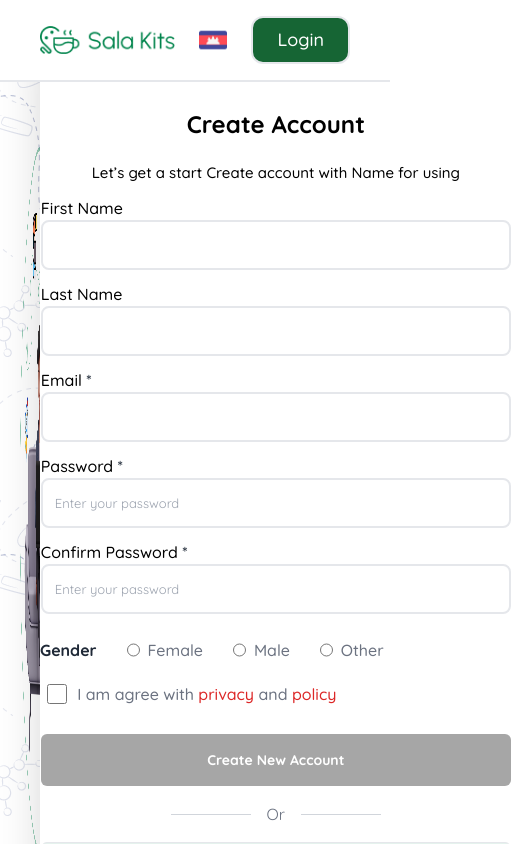
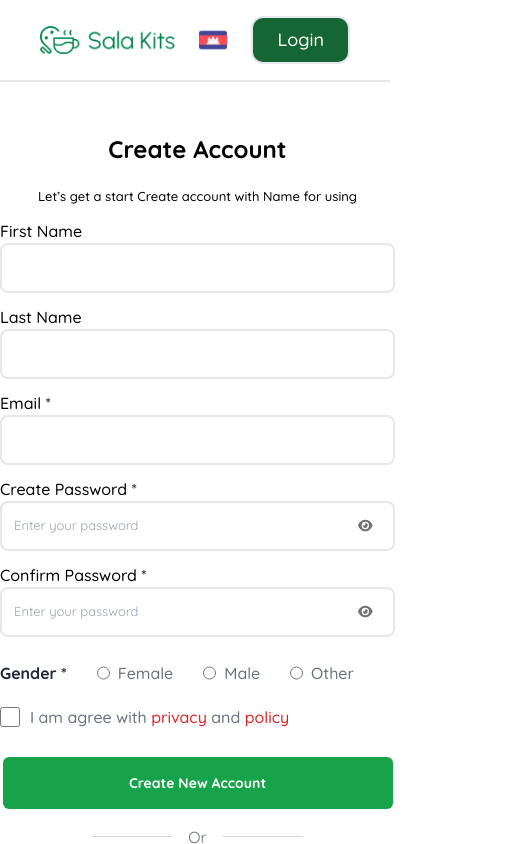
Before and after one commit to vouchheang/certificates, a Next.js app: page /register in a window 390 px wide. Shown: the top 844 px of the page, 512 px wide, since content can reach past the window. Built offline with nearby package versions, Linux system fonts and the light colour scheme.

Commit message:
responsive and check validation form

```diff
--- a/package.json
+++ b/package.json
@@ -9,11 +9,14 @@
     "lint": "next lint"
   },
   "dependencies": {
+    "@fortawesome/free-solid-svg-icons": "^6.6.0",
+    "@fortawesome/react-fontawesome": "^0.2.2",
     "@next/font": "^14.2.5",
     "next": "14.2.5",
     "next-images": "^1.8.5",
     "react": "^18",
-    "react-dom": "^18"
+    "react-dom": "^18",
+    "react-hook-form": "^7.53.0"
   },
   "devDependencies": {
     "@types/node": "^20",
--- a/src/app/about/About.tsx
+++ /dev/null
@@ -1,6 +0,0 @@
-function About(){
-    return(
-        <h1>hello</h1>
-    )
-}
-export default About;
--- a/src/app/register/page.tsx
+++ b/src/app/register/page.tsx
@@ -1,3 +1,5 @@
+"use client";
+
 import Header from "@/components/Header";
 import Image from 'next/image';
 import img from '@/images/Groupimg.png'
@@ -8,47 +10,158 @@ import bgrt from '@/images/BACKGROUNDRIGHTT.png'
 import bgrb from '@/images/BACKGROUNDRIGHTB.png'
 import Footer from "@/components/Footer";
 import ButtonGoogle from "@/components/Buttonicon";
-import Input from "@/components/Input";
+import React ,{Children, useState} from "react";
+import { SubmitHandler, useForm } from "react-hook-form";
+import { FontAwesomeIcon } from "@fortawesome/react-fontawesome";
+import { faCheckCircle,faXmarkCircle } from "@fortawesome/free-solid-svg-icons";
+import { faEyeSlash,faEye } from "@fortawesome/free-solid-svg-icons";
+
+
+interface UserFormInput {
+  first_name: string;
+  last_name: string;
+  email: string;
+  create_password: number;
+  confirm_password: number;
+  gender: string[];
+  agree: boolean;
+
+
+}
 
    function Register(){
+    const [firstName, setFirstName] = useState("");
+    const [lastName, setLastName] = useState("");
+    const [email, setEmail] = useState("");
+    const [createPasswordView, setCreatePasswordView] = useState(false);
+    const [confirmPasswordView, setConfirmPasswordView] = useState(false);
+    const { register, handleSubmit, watch, formState: { errors } } = useForm<UserFormInput>({
+      mode: "onChange"
+    });
+
+    const createPasswordViewVisible = () =>{
+      setCreatePasswordView(!createPasswordView);
+    };
+    const confirmPasswordViewVisible = () =>{
+      setConfirmPasswordView(!confirmPasswordView);
+    };
+
+    const watchField = watch();
+    const isButtonDisabled = Object.values(watchField).some(value => value === '' || value === false);
+    const onSubmit: SubmitHandler<UserFormInput> = async (data) => {
+      console.log(data);
+      try {
+        const response = await fetch('', {
+          method: 'POST',
+          headers: {
+            'Content-Type': 'application/json',
+          },
+          body: JSON.stringify(data),
+        });
+
+        if (response.ok) {
+          const responseData = await response.json();
+          console.log('Form submitted successfully:', responseData);
+          return responseData;
+        } else {
+          console.error('Form submission failed:', response.statusText);
+        }
+      } catch (error) {
+        console.error('An error occurred while submitting the form:', error);
+      }
+      };
+
+
+
     return <>
+        <form onSubmit={handleSubmit(onSubmit)}>
+          <div className="flex box-border">
           < Header />
-        <form action="#">
-          <div className="flex">
-             <div className="flex-1 justify-center flex items-center" style={{backgroundImage: `url(${bglt.src}), url(${bglb.src}), url(${bgrt.src}), url(${bgrb.src})`}}>
-             <Image src={img} alt="image" className="w-[706px] min-h-[706px] ml-[40px]" />
+          <div className="flex-1 max-md:hidden justify-center flex items-center" style={{backgroundImage: `url(${bglt.src}), url(${bglb.src}), url(${bgrt.src}), url(${bgrb.src})`}}>
+             <Image src={img} alt="image" className="w-[50%] min-h-[50%] ml-[40px]" />
           </div>
-          <div className="flex flex-col flex-2 justify-center items-center w-[550px] h-[1000px] bg-white shadow-2xl">
-             <div className="flex-col flex justify-center items-center">
+          <div className="flex flex-col flex-2 justify-center items-center w-[550px] h-[1000px] max-md:w-[755px] bg-white shadow-2xl">
+           <div className="flex-col flex justify-center items-center mt-[3rem]">
               <h1 className="text-[24px] font-semibold">Create Account</h1>
-              <p className="font-medium mt-5 text-[15px]">Let’s get a start Create account with Name for using </p>
+              <p className="font-medium mt-5 text-[13px]">Let’s get a start Create account with Name for using </p>
            </div>
-            <Input type="text" label="First Name" icon="" placeholder="" />
-            <Input type="text" label="Last Name" icon="" placeholder="" />
-            <Input type="email" label="Email" icon="*" placeholder="" />
-            <Input type="password" label="Password" icon="*" placeholder="Enter your password" />
-            <Input type="password" label="Confirm Password" icon="*" placeholder="Enter your password" />
-          <div className="flex flex-row gap-[30px] text-gray-500 items-center mt-5 mr-[8rem]">
-             <h1 className="text-[16px] font-semibold text-gray-800">Gender</h1>
-           <div className="flex items-center gap-2 ">
-                <input type="radio" name="gender" className="min-h-8 border-2 rounded-lg" />
+         <div className="flex flex-col justify-center items-center">
+          <div className="flex flex-col text-[13px]">
+              <label className="mt-3 text-base font-medium">First Name</label>
+              <div className="flex items-center border-2 rounded-lg hover:border-gray-400 min-h-[50px] w-[470px] max-sm:max-w-[395px]">
+              <input type="text" {...register("first_name", {required: true, onChange: (e) => setFirstName(e.target.value), })}
+               className="flex-grow pl-3 pr-3 rounded-lg outline-none" placeholder=""/>
+             {errors.first_name ? (
+              <FontAwesomeIcon icon={faXmarkCircle} className="text-red-600 mr-5 size-4" />
+            ) : firstName && (
+              <FontAwesomeIcon icon={faCheckCircle} className="text-[#60E354] mr-5 size-4" />
+            )}
+          </div>
+          {errors.first_name && <p className="text-red-600 text-[13px] font-medium mt-1">This field is required.</p>}
+          </div>
+
+          <div className="flex flex-col text-[13px]">
+              <label className="mt-3 text-base font-medium">Last Name</label>
+              <div className="flex items-center border-2 rounded-lg hover:border-gray-400 min-h-[50px] w-[470px] max-sm:max-w-[395px]">
+              <input type="text" {...register("last_name", { required: true, onChange: (e) => setLastName(e.target.value), })}
+               className="flex-grow pl-3 pr-3 rounded-lg outline-none" placeholder=""/>
+              {errors.last_name ? (
+                 <FontAwesomeIcon icon={faXmarkCircle} className=" text-red-600 mr-5 size-4" />
+              ) : lastName && (
+                <FontAwesomeIcon icon={faCheckCircle} className="text-[#60E354] mr-5 size-4" />
+              )}
+              </div>
+              {errors.last_name && <p className="text-red-600 text-[13px] font-medium">This field is required.</p>}
+          </div>
+          <div className="flex flex-col text-[13px]">
+              <label className="mt-3 text-base font-medium">Email <span className="text-gray-800">*</span></label>
+              <div className="flex items-center border-2 rounded-lg hover:border-gray-400 min-h-[50px] w-[470px] max-sm:max-w-[395px]">
+              <input type="email" {...register("email", { required: true, pattern: {value: /^[^\s@]+@[^\s@]+\.[^\s@]+$/,message: "Invalid email address"}, onChange: (e) => setEmail(e.target.value)})}
+                className="flex-grow pl-3 pr-3 rounded-lg outline-none" placeholder=""/>
+                {errors.email ?  (
+                  <FontAwesomeIcon icon={faXmarkCircle} className=" text-red-600 mr-5 size-4" />
+              ) : email.match(/^[^\s@]+@[^\s@]+\.[^\s@]+$/) && (
+                <FontAwesomeIcon icon={faCheckCircle} className="text-[#60E354] mr-5 size-4" />
+                  )}
+              </div>
+          </div>
+          <div className="flex flex-col text-[13px]">
+              <label className="mt-3 text-base font-medium">Create Password <span className="text-gray-800">*</span></label>
+              <div className="flex items-center border-2 rounded-lg hover:border-gray-400 min-h-[50px] w-[470px] max-sm:max-w-[395px]">
+               <input type={createPasswordView ? "text" : "password"} {...register("create_password")}
+                className="flex-grow pl-3 pr-3 rounded-lg outline-none " placeholder="Enter your password"/>
+               <FontAwesomeIcon icon={createPasswordView ? faEyeSlash :faEye} className=" text-[#717171] mr-5" onClick={createPasswordViewVisible} />
+              </div>
+          </div>
+          <div className="flex flex-col text-[13px]">
+              <label className="mt-3 text-base font-medium">Confirm Password <span className="text-gray-800">*</span></label>
+              <div className="flex items-center border-2 rounded-lg hover:border-gray-400 min-h-[50px] w-[470px] max-sm:max-w-[395px]">
+               <input type={confirmPasswordView ? "text" : "password"} {...register("confirm_password")}
+                className ="flex-grow pl-3 pr-3 rounded-lg outline-none " placeholder="Enter your password"/>
+               <FontAwesomeIcon icon={ confirmPasswordView ? faEyeSlash :faEye} className=" text-[#717171] mr-5" onClick={confirmPasswordViewVisible}  />
+              </div>
+          </div>
+          <div className="flex flex-row gap-[30px] max-sm:mr-auto text-gray-500 items-center mt-5 mr-[7.5rem]">
+             <h1 className="text-[16px] font-semibold text-gray-800">Gender <span className="text-gray-800">*</span></h1>
+          <div className="flex items-center gap-2">
+              <input type="radio" value="Femal" {...register('gender', { required: true })} className="min-h-8 border-2 rounded-lg" />
               <label className="text-base font-medium text-[14px]">Female</label>
           </div>
           <div className="flex items-center gap-2">
-                <input type="radio" name="gender" className="min-h-8 border-2 rounded-lg" />
+              <input type="radio" value="Male" {...register('gender', { required: true })} className="min-h-8 border-2 rounded-lg" />
               <label className="text-base font-medium text-[14px]">Male</label>
           </div>
           <div className="flex items-center gap-2">
-                <input type="radio" name="gender" className="min-h-8 border-2 rounded-lg" />
+              <input type="radio" value="Other" {...register('gender', { required: true })} className="min-h-8 border-2 rounded-lg" />
               <label className="text-base font-medium text-[14px]">Other</label>
             </div>
           </div>
-          <div className="flex flex-row font-medium text-gray-500 gap-[10px] items-center mt-2 mr-[10.5rem]">
-                <input type="checkbox" name="check" className="min-h-10 w-5 border-2" />
+          <div className="flex max-sm:mr-auto flex-row font-medium text-gray-500 gap-[10px] items-center mt-2 mr-[11rem]">
+              <input type="checkbox" {...register('agree', { required: true })} className="min-h-10 w-5 border-2" />
               <p className="text-[16px]">I am agree with <span className="text-red-600">privacy</span> and <span className="text-red-600">policy</span></p>
           </div>
           <div className="flex justify-center mt-5">
-            <Button label="Create New Account" />
+              <Button type="submit" label="Create New Account" disabled={isButtonDisabled} />
           </div>
           <div className="flex items-center justify-center w-full my-4">
           <div className="w-20 border-t border-gray-300"></div>
@@ -58,6 +171,7 @@ function Register(){
               <ButtonGoogle />
           </div>
           </div>
+          </div>
         </form>
         < Footer />
     </>
--- a/src/components/Button.tsx
+++ b/src/components/Button.tsx
@@ -2,13 +2,17 @@ import React from "react";
 
 interface ButtonProps {
   label: string;
+  onClick?: () => void;
+  disabled?: boolean;
+  className?: string;
+  type?: 'button' | 'submit' | 'reset';
 }
 
-const Button: React.FC<ButtonProps> = ({ label }) => {
+const Button: React.FC<ButtonProps> = ({ label, onClick, disabled = false, className = '',type = 'button'}) => {
   return (
-    <button className="w-[470px] h-[52px] px-[30px] py-[14px] rounded-[6px] bg-[#A6A6A6]">
+    <button className={`w-[470px] h-[52px] max-sm:w-[390px] px-[30px] py-[14px] rounded-[6px] bg-[#A6A6A6] ${disabled ? 'bg-gray-400' : 'bg-green-600'} text-white`}
+    type={type} disabled={disabled}  onClick={onClick}>
       <p className="text-sm text-white font-semibold">{label}</p>
-
     </button>
   );
 };
--- a/src/components/Buttonicon.tsx
+++ b/src/components/Buttonicon.tsx
@@ -5,7 +5,7 @@ import google from "../images/google.png";
 function ButtonGoogle(){
     return(
         <div className="text-center">
-      <button className="flex items-center justify-center w-[470px] h-[52px] px-[30px] py-[14px] gap-[10px] border bg-[#00844C] bg-opacity-10 rounded-[6px] shadow-sm  focus:outline-none focus:ring-2 focus:ring-blue-500 focus:ring-offset-2 opacity-100">
+      <button className="flex max-sm:w-[390px] items-center justify-center w-[470px] h-[52px] px-[30px] py-[14px] gap-[10px] border bg-[#00844C] bg-opacity-10 rounded-[6px] shadow-sm  focus:outline-none focus:ring-2 focus:ring-blue-500 focus:ring-offset-2 opacity-100">
         <Image
           src={google}
           alt="Google Logo"
--- a/src/components/Input.tsx
+++ b/src/components/Input.tsx
@@ -10,9 +10,10 @@ interface InputProps {
 const Input: React.FC<InputProps> = ({label, type, placeholder, icon}) =>{
     return <>
         <div className="flex flex-col text-[13px]">
-              <label className="mt-3 text-base font-medium text-[14px]">{label} <span className="text-gray-800">{icon}</span></label>
-              <input type={type} className="min-h-[50px] w-[470px] pl-3  border-2  rounded-lg focus:outline-none focus:ring-gray-300 focus:border-gray-300 " placeholder={placeholder}/>
+              <label className="mt-3 text-base font-medium text-[13px]">{label} <span className="text-gray-800">{icon}</span></label>
+              <input type={type} className="min-h-[50px] w-[470px] max-sm:w-[395px] pl-3  border-2  rounded-lg focus:outline-none focus:ring-gray-300 focus:border-gray-300" placeholder={placeholder}/>
         </div>
+
     </>
 }
 export default Input;
```
Also changed, not shown: src/components/Info.tsx (+10 -7 lines), 1 other file (tests, documents, lock files or other folders). Lines whose indentation alone changed are shown as unchanged.
